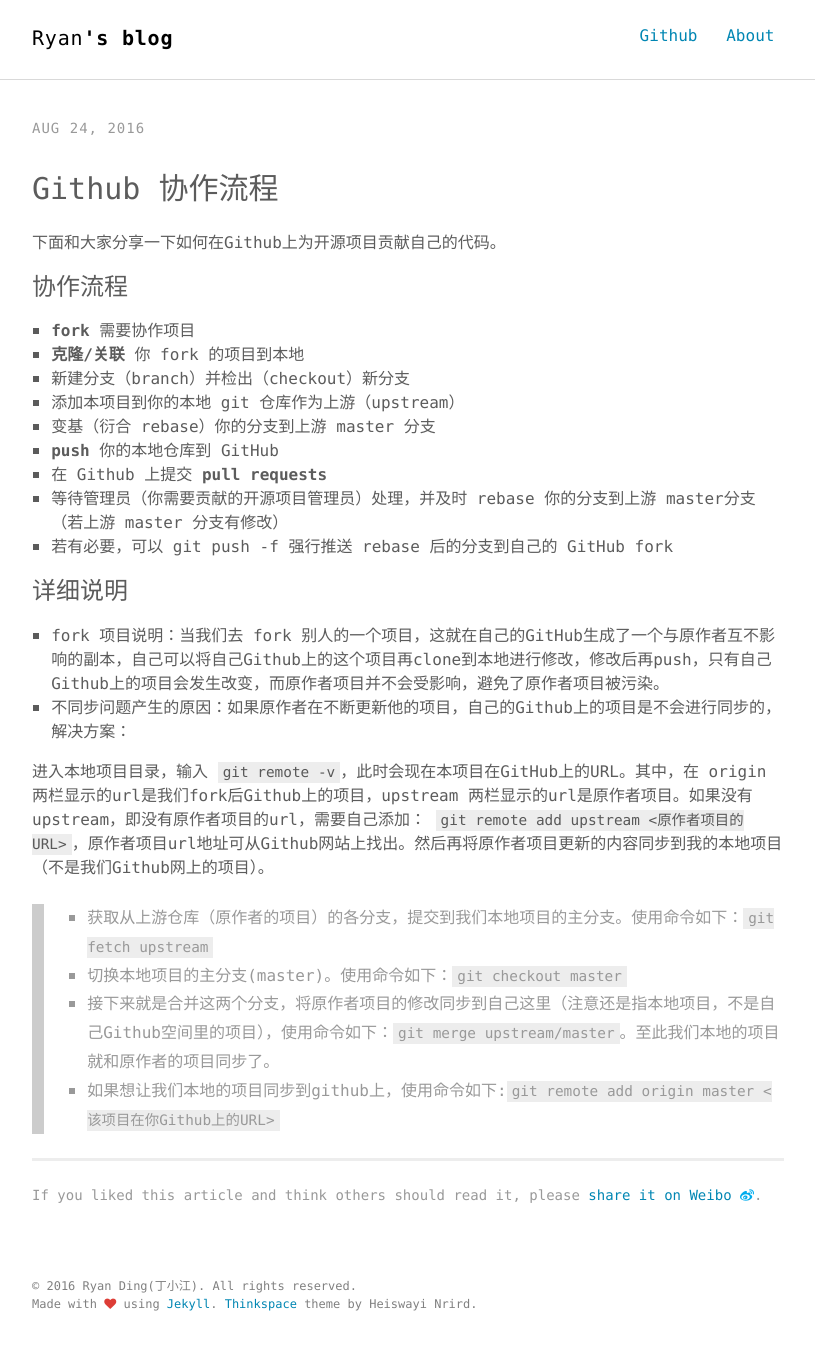
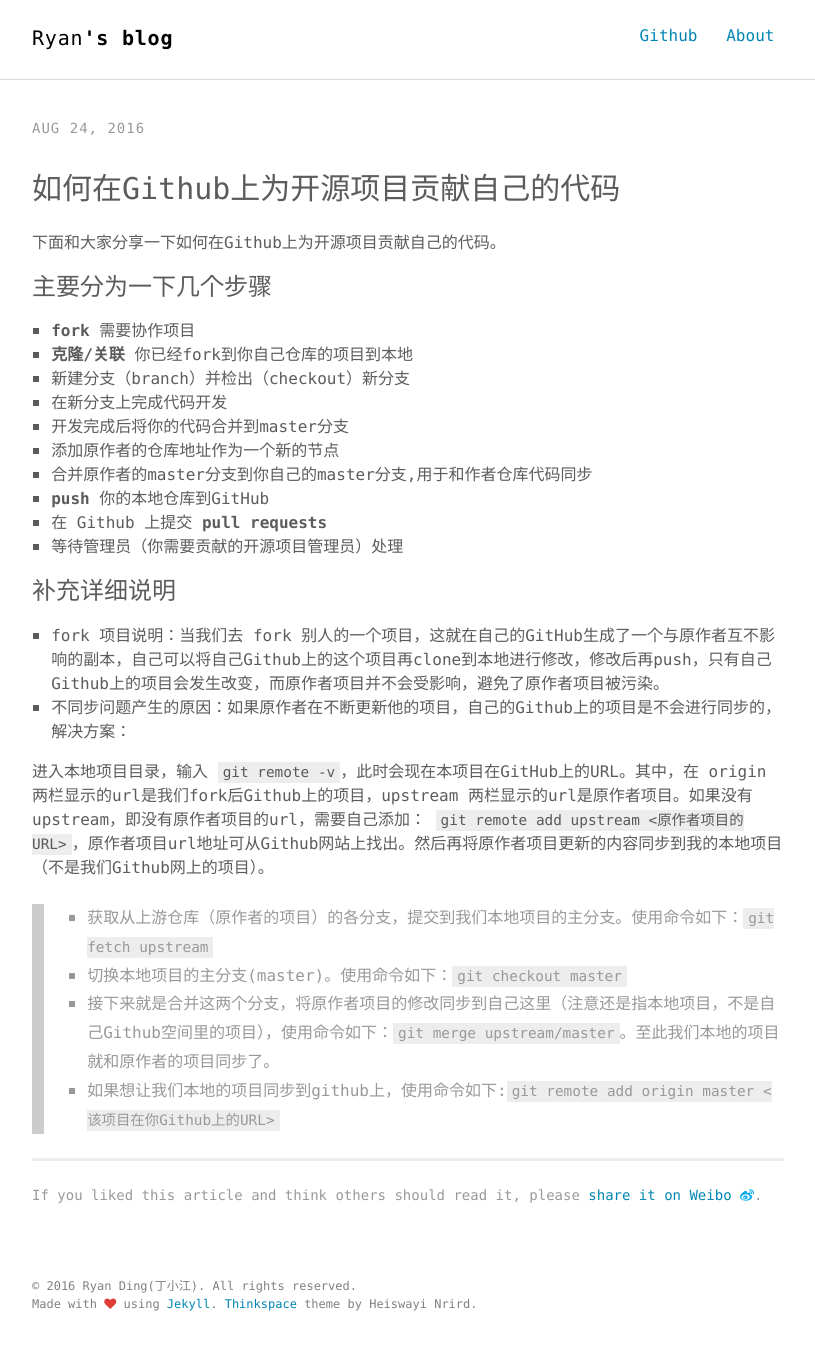
Before and after one commit to engineer-dahe/dahe.github.io, a Jekyll site: the page built from _posts/2016-08-24-github-cooperation-flow.md, in a window 1280 px wide. Shown: the whole page, without its empty margins (232-1047 px from the left). Built offline with Jekyll 4.4.1, drawn with Linux system fonts in a browser that asks for light colours.

Commit message:
edit post

```diff
--- a/_posts/2016-08-24-github-cooperation-flow.md
+++ b/_posts/2016-08-24-github-cooperation-flow.md
@@ -1,6 +1,6 @@
 ---
 layout: post
-title: "Github 协作流程"
+title: "如何在Github上为开源项目贡献自己的代码"
 comments: true
 description: "如何在Github上为开源项目贡献自己的代码"
 keywords: ""
@@ -8,18 +8,19 @@
 
 下面和大家分享一下如何在Github上为开源项目贡献自己的代码。
 
-### 协作流程
+### 主要分为一下几个步骤
 - **fork** 需要协作项目
-- **克隆/关联** 你 fork 的项目到本地
+- **克隆/关联** 你已经fork到你自己仓库的项目到本地
 - 新建分支（branch）并检出（checkout）新分支
-- 添加本项目到你的本地 git 仓库作为上游（upstream）
-- 变基（衍合 rebase）你的分支到上游 master 分支
-- **push** 你的本地仓库到 GitHub
+- 在新分支上完成代码开发
+- 开发完成后将你的代码合并到master分支
+- 添加原作者的仓库地址作为一个新的节点
+- 合并原作者的master分支到你自己的master分支,用于和作者仓库代码同步
+- **push** 你的本地仓库到GitHub
 - 在 Github 上提交 **pull requests**
-- 等待管理员（你需要贡献的开源项目管理员）处理，并及时 rebase 你的分支到上游 master分支（若上游 master 分支有修改）
-- 若有必要，可以 git push -f 强行推送 rebase 后的分支到自己的 GitHub fork
+- 等待管理员（你需要贡献的开源项目管理员）处理
 
-### 详细说明
+### 补充详细说明
 - fork 项目说明：当我们去 fork 别人的一个项目，这就在自己的GitHub生成了一个与原作者互不影响的副本，自己可以将自己Github上的这个项目再clone到本地进行修改，修改后再push，只有自己Github上的项目会发生改变，而原作者项目并不会受影响，避免了原作者项目被污染。
 - 不同步问题产生的原因：如果原作者在不断更新他的项目，自己的Github上的项目是不会进行同步的，解决方案：
 
```
